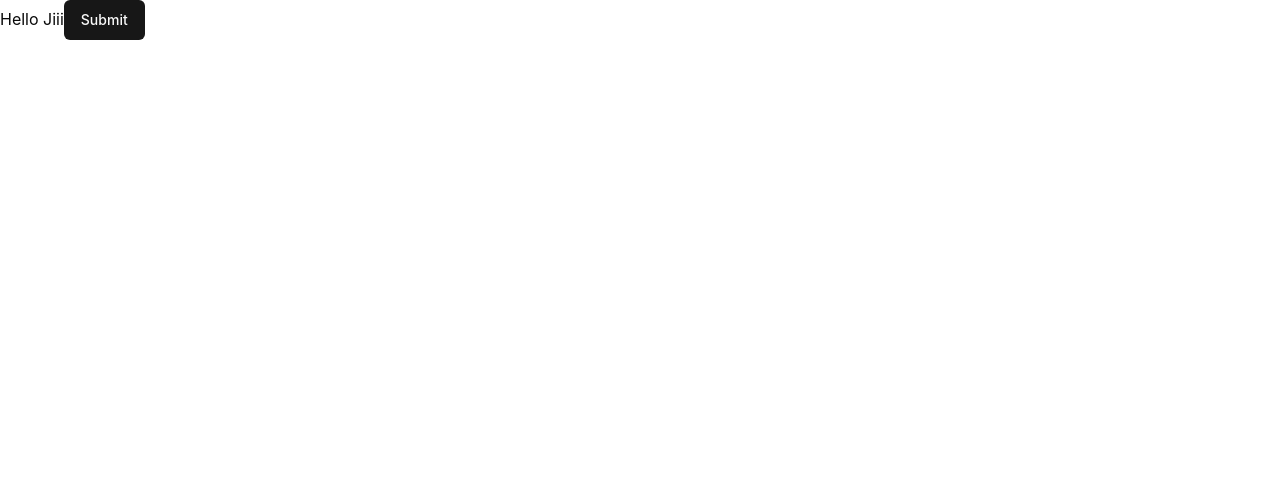
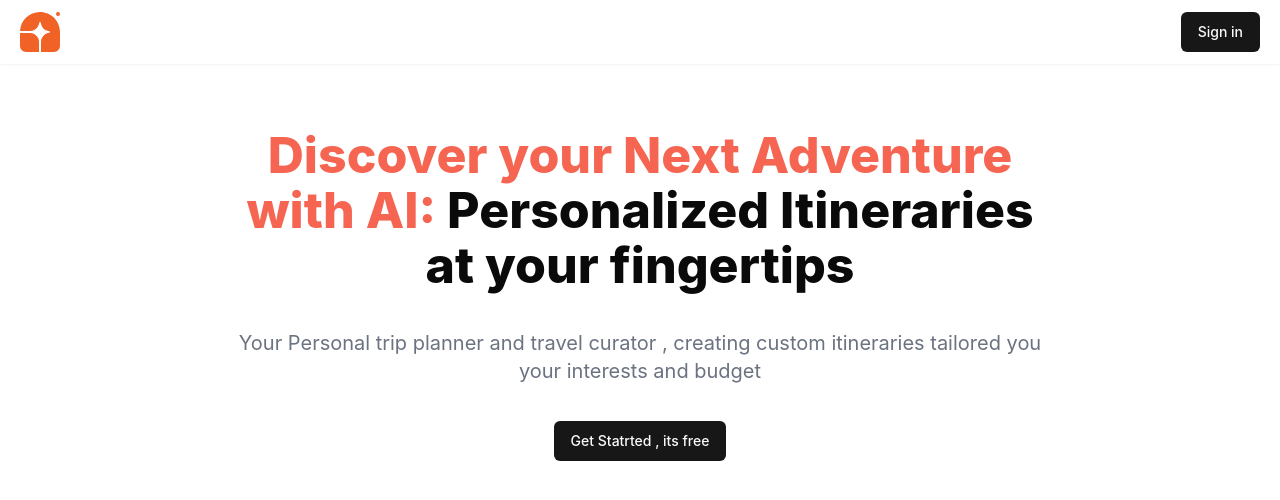
Before and after one commit to yash1701garg/AI_Trip_Planner_App, a React (Vite) app: page / in a window 1280 px wide. Shown: the top 500 px of the page. Built offline with nearby package versions, Linux system fonts and the light colour scheme.

Commit message:
add landing page

```diff
--- a/src/App.jsx
+++ b/src/App.jsx
@@ -1,16 +1,17 @@
 
 
 import './App.css'
-import { Button } from './components/ui/button'
+import Header from './components/custom/Header'
+import Hero from './components/custom/Hero'
+
 
 function App() {
 
 
   return (
-  <div>
-    Hello Jiii
-    <Button>Submit</Button>
-  </div>
+  <>
+  <Hero/>
+  </>
   )
 }
 
--- /dev/null
+++ b/src/components/custom/Header.jsx
@@ -0,0 +1,15 @@
+import React from 'react'
+import { Button } from '../ui/button'
+
+const Header = () => {
+  return (
+    <div className='p-3 shadow-sm flex justify-between items-center px-5'>
+        <img src="/logo.svg" alt=".." />
+        <div>
+            <Button>Sign in</Button>
+        </div>
+    </div>
+  )
+}
+
+export default Header
--- /dev/null
+++ b/src/components/custom/Hero.jsx
@@ -0,0 +1,16 @@
+import React from 'react'
+import { Button } from '../ui/button'
+
+const Hero = () => {
+  return (
+    <div className='flex flex-col items-center mx-56 gap-9 '>
+       <h1
+       className='font-extrabold text-[50px] text-center mt-16'
+       ><span className='text-[#f56551]'>Discover your Next Adventure with AI:</span> Personalized Itineraries at your fingertips</h1>
+       <p className='text-xl text-gray-500 text-center'>Your Personal trip planner and travel curator , creating custom itineraries tailored you your interests and budget</p>
+        <Button>Get Statrted , its free</Button>
+    </div>
+  )
+}
+
+export default Hero
--- a/src/main.jsx
+++ b/src/main.jsx
@@ -4,6 +4,7 @@
 import './index.css'
 import { createBrowserRouter, RouterProvider } from 'react-router-dom'
 import CreateTrip from './create-trip/index.jsx'
+import Header from './components/custom/Header.jsx'
 const router = createBrowserRouter([
   {
     path:'/',
@@ -17,6 +18,7 @@
 
 createRoot(document.getElementById('root')).render(
   <StrictMode>
+    <Header/>
     <RouterProvider router={router}/>
   </StrictMode>
 )
```
Also changed, not shown: public/logo.svg (added).
